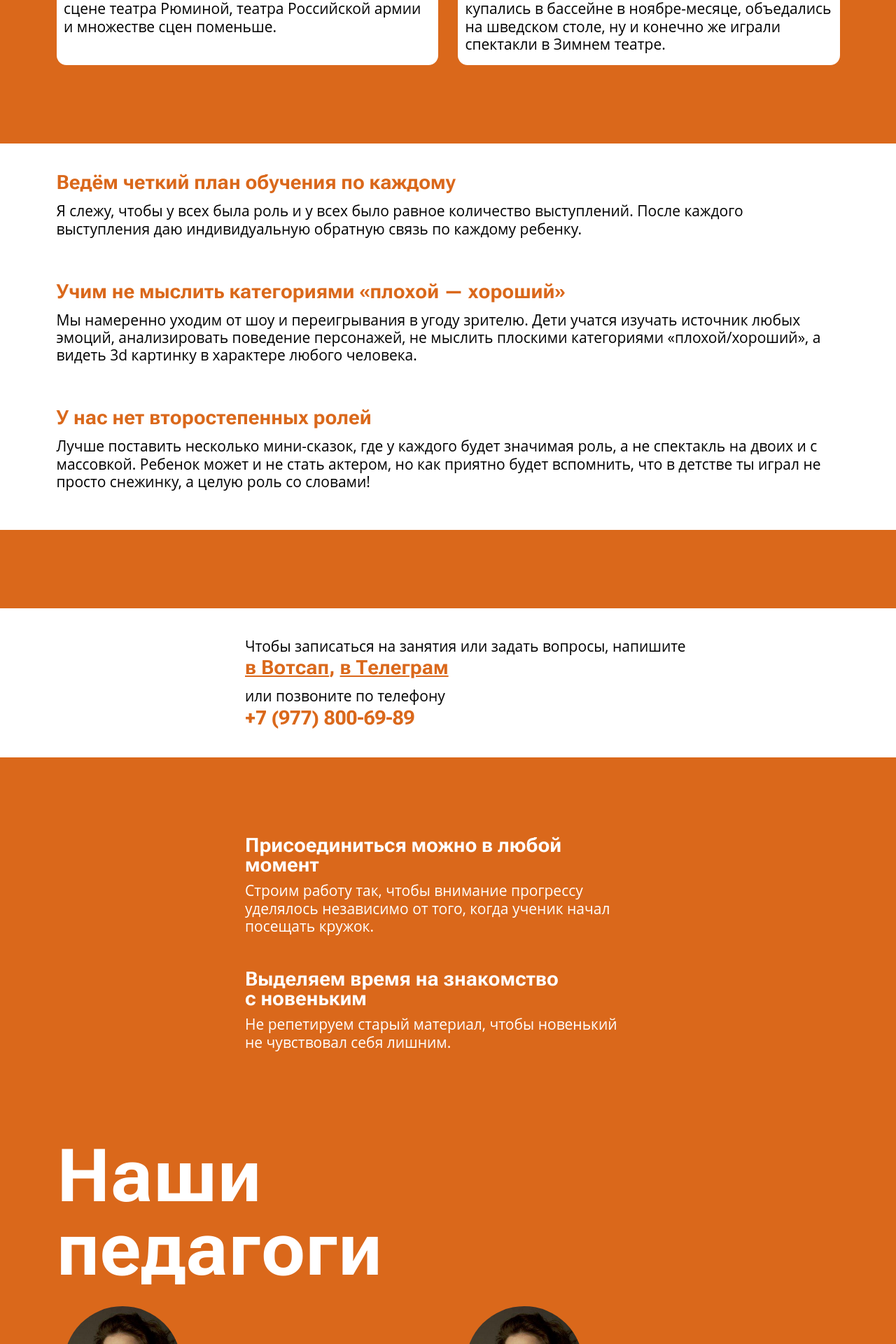
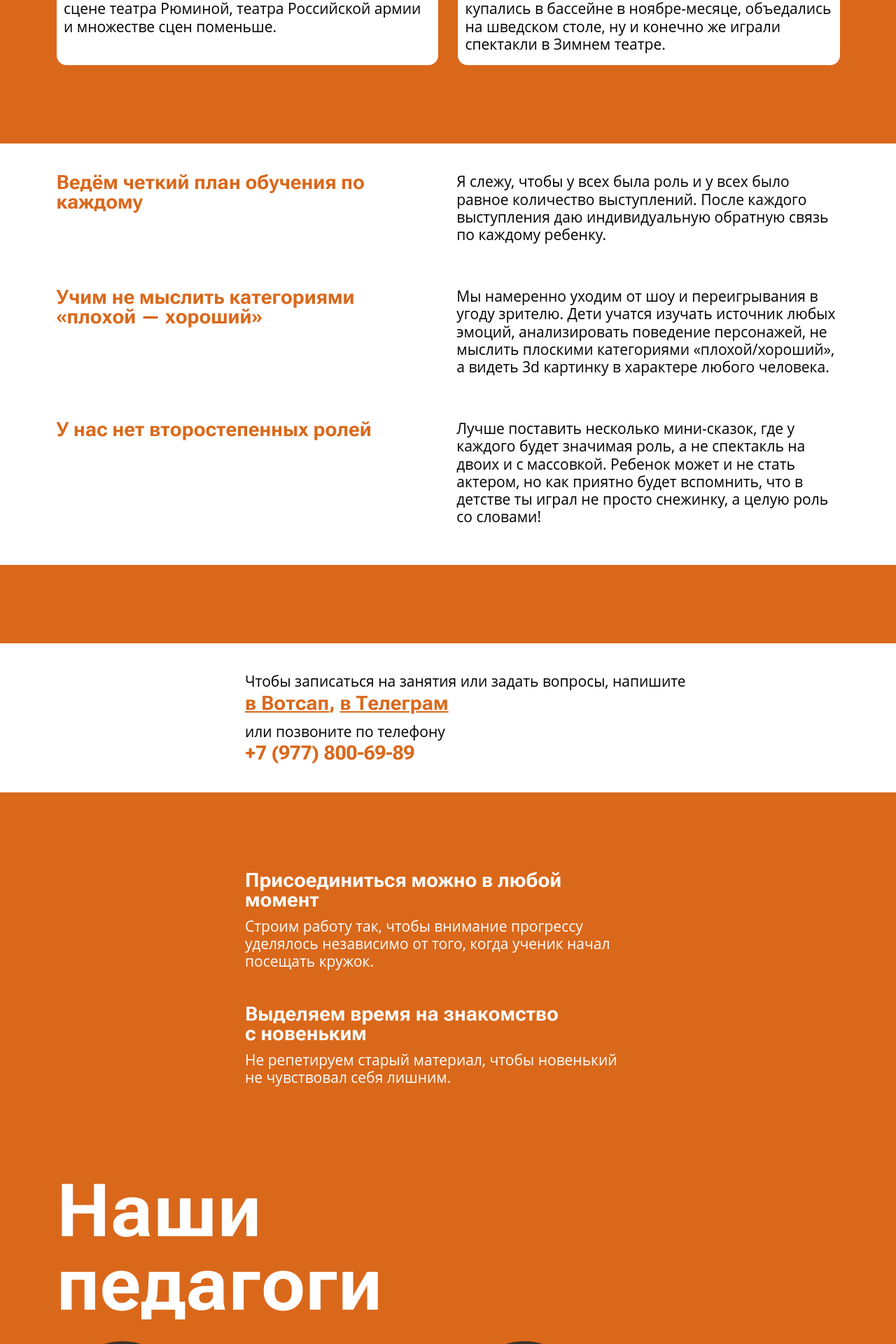
Before and after one commit to 1640max/mart, a Jekyll site: the page built from index.html, in a window 1280 px wide. Shown: the part 4038-5958 px from the top of the page at 70% size. Built offline with Jekyll 4.4.1, drawn with Linux system fonts in a browser that asks for light colours.

Commit message:
Адаптировал facts

```diff
--- a/_sass/_facts.scss
+++ b/_sass/_facts.scss
@@ -5,15 +5,16 @@
 }
 
 .facts__item {
-	display: flex;
-  flex-direction: column;
+	display: grid;
   gap: 1rem 1.75rem;
+  max-width: 40rem;
+
+  @include media-breakpoint-up(lg) {
+    max-width: unset;
+    grid-template-columns: 1fr 1fr;
+  }
 }
 
 .facts__heading {
 	color: var(--orange);
 }
-
-.facts__body {
-
-}
```
